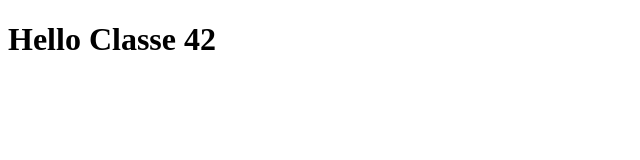
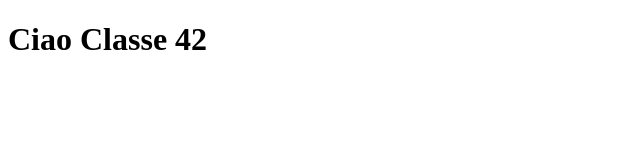
Before and after one commit to federicofrasca796/42_html_hello, a plain HTML site: page index.html in a window 1280 px wide. Shown: the whole page, without its empty margins (0-640 px from the left). Drawn offline with Linux system fonts and the light colour scheme.

Commit message:
Cambio lingua copy h1

```diff
--- a/index.html
+++ b/index.html
@@ -8,7 +8,7 @@
 </head>
 <body>
     <h1>
-        Hello Classe 42
+        Ciao Classe 42
     </h1>
 </body>
 </html>
```
